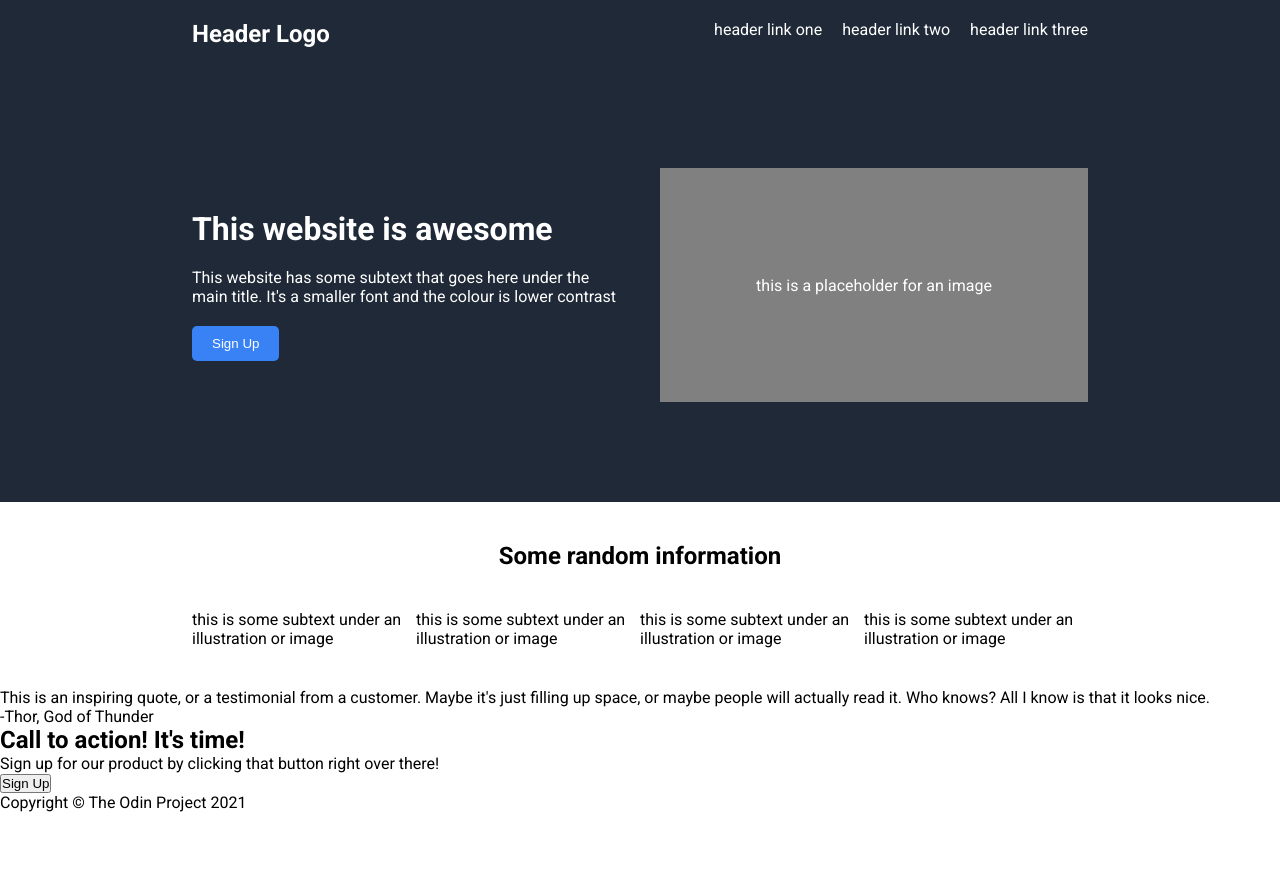
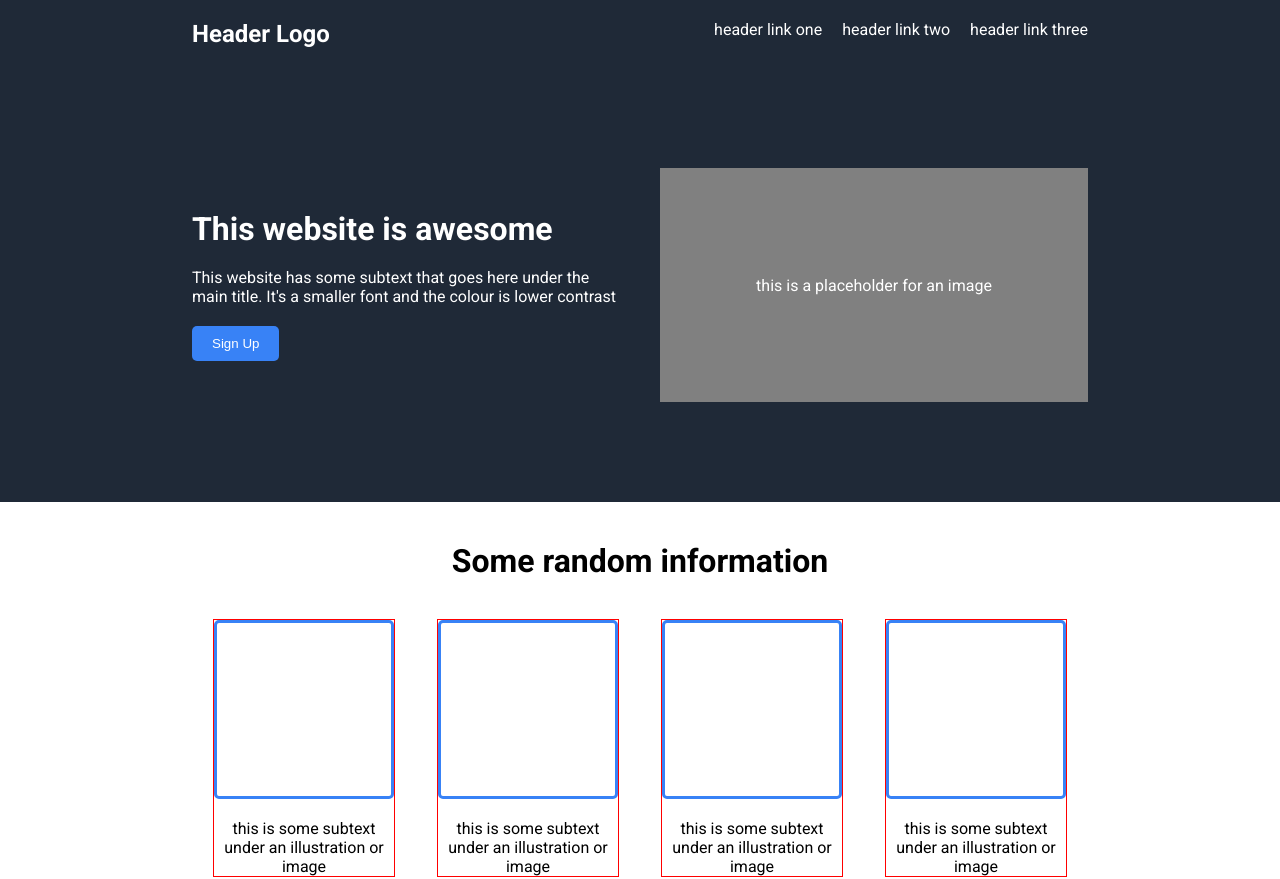
Before and after one commit to chajoy/odin-landing-page, a plain HTML site: page index.html in a window 1280 px wide. Shown: the top 879 px of the page. Before the commit the page ends 812 px from the top, so only its background shows below. Drawn offline with Linux system fonts and the light colour scheme.

Commit message:
Add styling to section-middle-top

```diff
--- a/style.css
+++ b/style.css
@@ -98,6 +98,32 @@ header li:not(.logo):hover {
     gap: 40px;
 }
 
+.section-middle-top h1 {
+    font-size: 2rem;
+}
+
 .section-middle-top > div {
     display: flex;
+    justify-content: space-around;
+    width: 100%;
 }
+
+.box-container {
+    width: 20%;
+    outline: 1px solid red;
+}
+
+.box-container p {
+    margin-top: 20px;
+    text-align: center;
+}
+
+.box {
+    min-height: 50px;
+    min-width: 50px;
+    padding: 50% 0;
+    flex: 3;
+    outline: 3px solid var(--bright-blue);
+    outline-offset: -3px;
+    border-radius: 5px;
+}
```
